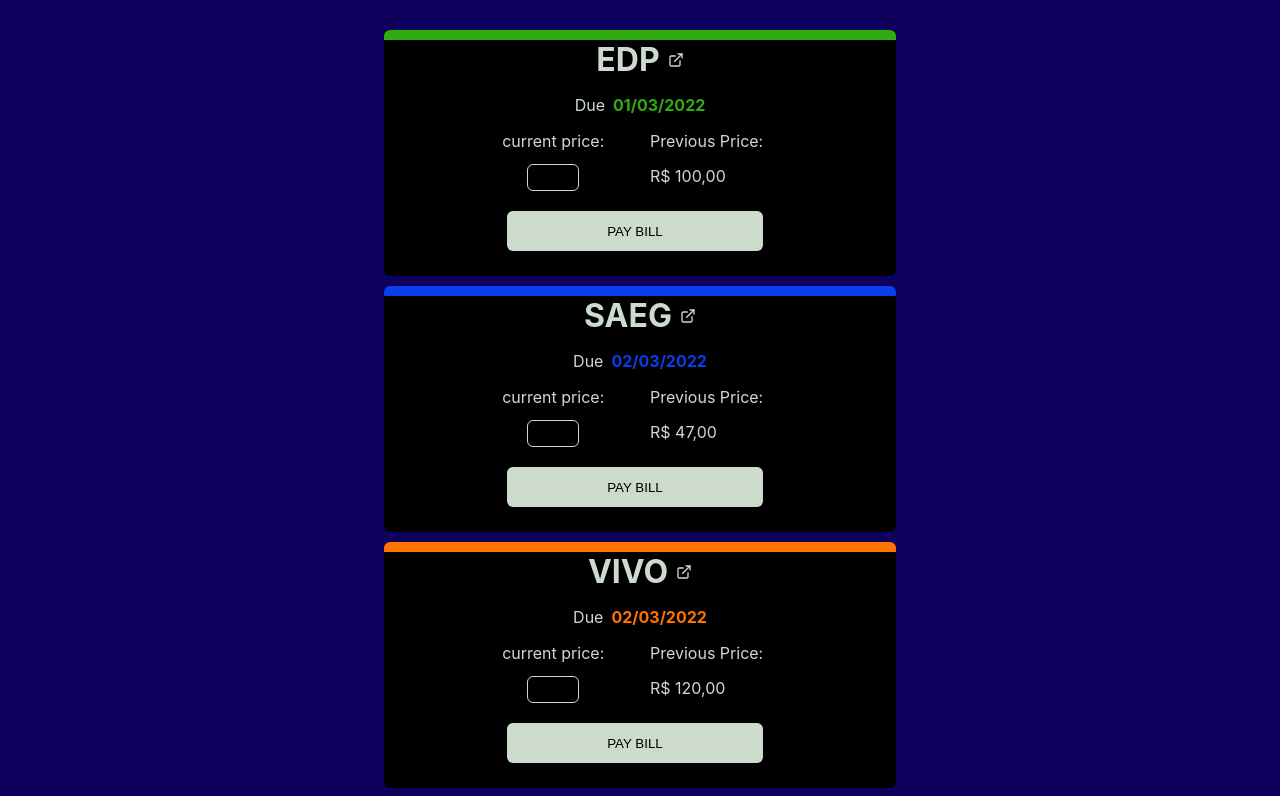
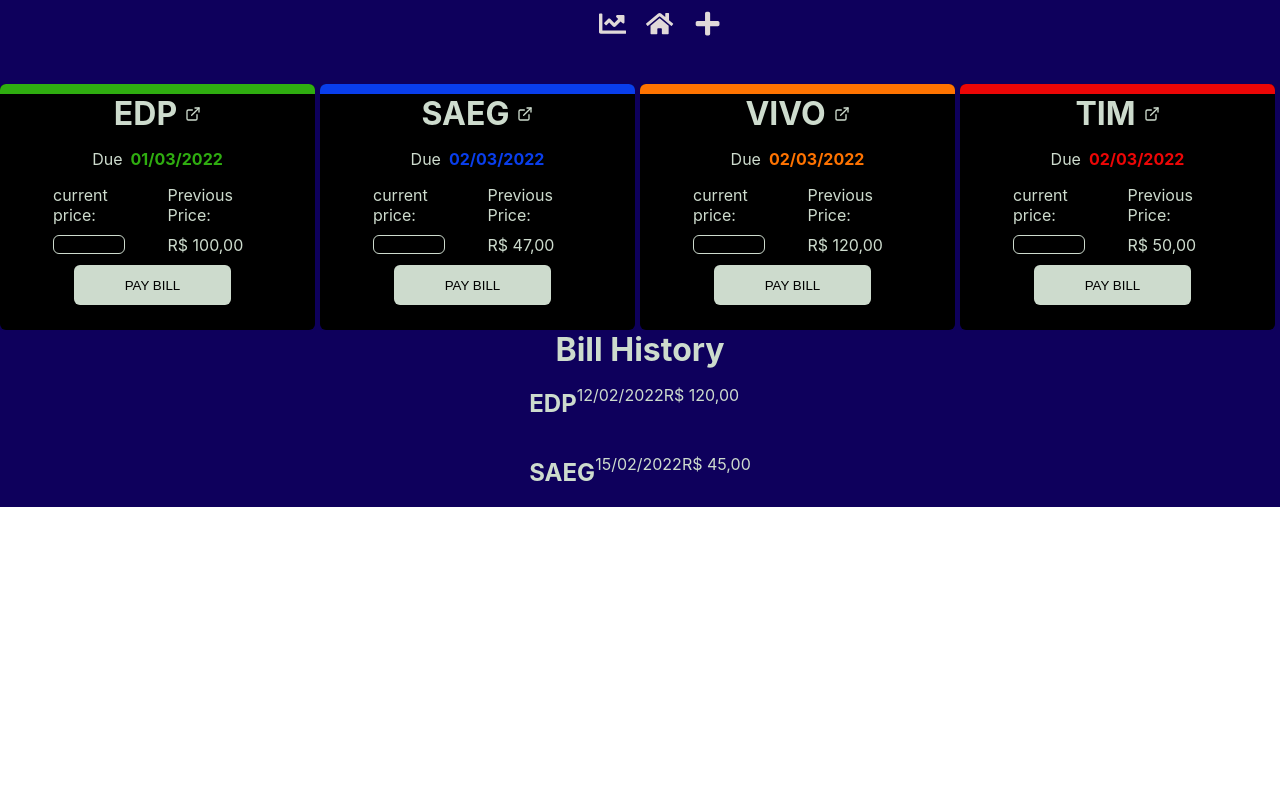
Before and after one commit to akiosTerr/pay-my-bills, a React (Create React App) app: page / in a window 1280 px wide. Shown: the top 796 px of the page. Built offline with nearby package versions, Linux system fonts and the light colour scheme.

Commit message:
Navbar & History components
added react-select

```diff
--- a/package.json
+++ b/package.json
@@ -10,10 +10,12 @@
     "@types/node": "^16.11.26",
     "@types/react": "^17.0.39",
     "@types/react-dom": "^17.0.11",
+    "@types/react-select": "^5.0.1",
     "react": "^17.0.2",
     "react-dom": "^17.0.2",
     "react-icons": "^4.3.1",
     "react-scripts": "5.0.0",
+    "react-select": "^5.2.2",
     "sass": "^1.49.9",
     "typescript": "^4.5.5",
     "web-vitals": "^2.1.4"
--- a/src/App.tsx
+++ b/src/App.tsx
@@ -1,11 +1,15 @@
 import React from 'react';
 import Mainfeed from './components/mainfeed';
+import NavBar from './components/navBar';
+import History from './components/history';
 import './style/base.scss'
 
 function App() {
   return (
     <div className="App">
+      <NavBar></NavBar>
       <Mainfeed></Mainfeed>
+      <History></History>
     </div>
   );
 }
--- /dev/null
+++ b/src/components/history.tsx
@@ -0,0 +1,39 @@
+import HistoryItem, { HistoryItemType } from "./historyItem";
+import '../style/history.scss'
+import Select from 'react-select'
+
+
+function History() {
+    const historyItems: HistoryItemType[] = [
+        {
+            title: 'EDP',
+            value: 'R$ 120,00',
+            date: '12/02/2022'
+        },
+        {
+            title: 'SAEG',
+            value: 'R$ 45,00',
+            date: '15/02/2022'
+        }
+    ]
+    const monthOptions = ['July', 'August'];
+
+    return (
+        <div className="history">
+            <h1 className="history-title">
+                Bill History
+            </h1>
+            {/* <Select options={monthOptions} /> */}
+            <div className="history-array">
+                {historyItems.map(item =>
+                    (
+                        <HistoryItem historyItemProp={item}></HistoryItem>
+                    ))
+                }
+            </div>
+
+        </div>
+    );
+}
+
+export default History;
--- /dev/null
+++ b/src/components/historyItem.tsx
@@ -0,0 +1,22 @@
+export interface HistoryItemType {
+    title: string
+    value: string
+    date: string
+}
+
+interface PropType {
+    historyItemProp : HistoryItemType
+}
+
+function HistoryItem({historyItemProp}:PropType) {
+
+    return (
+        <div className="history-item">
+            <h2 className="title">{historyItemProp.title}</h2>
+            <p className="date">{historyItemProp.date}</p>
+            <p className="value">{historyItemProp.value}</p>
+        </div>
+     );
+}
+
+export default HistoryItem;
--- /dev/null
+++ b/src/components/navBar.tsx
@@ -0,0 +1,23 @@
+import { FaChartLine, FaPlus, FaHome } from "react-icons/fa"
+import "../style/navbar.scss"
+
+
+function NavBar() {
+    return (
+        <div className="header-nav-bar">
+            <ul className="nav-bar">
+                <li className="nav-bar-item">
+                    <FaChartLine></FaChartLine>
+                </li>
+                <li className="nav-bar-item">
+                    <FaHome></FaHome>
+                </li>
+                <li className="nav-bar-item">
+                    <FaPlus></FaPlus>
+                </li>
+            </ul>
+        </div>
+     );
+}
+
+export default NavBar;
--- /dev/null
+++ b/src/style/history.scss
@@ -0,0 +1,20 @@
+$base-text: #cddbcd;
+
+.history {
+    margin: auto;
+    width: 100%;
+    color: $base-text;
+    .history-title {
+        text-align: center;
+    }
+    .history-array  {
+        width: fit-content;
+        margin: auto;
+        display: flex;
+        flex-direction: column;
+        .history-item {
+            display: flex;
+            flex-direction: row;
+        }
+    }
+}
--- a/src/style/mainfeed.scss
+++ b/src/style/mainfeed.scss
@@ -26,8 +26,11 @@
 }
 
 .main-feed {
-    margin: auto;
-    width: 40%;
+    display: flex;
+    flex-direction: row;
+    justify-content: center;
+    align-items: center;
+    width: 100%;
     padding-top: 30px;
     .paid::before {
         content: '';
@@ -63,7 +66,7 @@
         color: $base-text;
         background: #000;
         border-radius: 6px;
-        margin-bottom: 10px;
+        margin-right: 5px;
         .title-section {
             display: flex;
             flex-direction: row;
@@ -99,7 +102,7 @@
             .current-price-section {
                 display: flex;
                 flex-direction: column;
-                align-items: center;
+                align-items: flex-start;
                 margin-right: 20px;
                 flex-basis: 30%;
                 height: 60px;
@@ -116,7 +119,7 @@
                     border-radius: 6px;
                     color: $base-text;
                     flex-basis: 50%;
-                    width: 30%;
+                    width: 70%;
                     text-align: center;
 
                     &:focus {
--- /dev/null
+++ b/src/style/navbar.scss
@@ -0,0 +1,19 @@
+$base: #e0d9d9;
+
+
+.header-nav-bar {
+    width: 100%;
+    color: $base;
+    .nav-bar {
+        display: flex;
+        flex-direction: row;
+        justify-content: center;
+        list-style-type: none;
+        margin: 0;
+        .nav-bar-item {
+            font-size: 1.7em;
+            margin: 10px 10px;
+            cursor: pointer;
+        }
+    }
+}
```
Also changed, not shown: src/components/addItemForm.tsx (added, +11 -0 lines), 1 other file (tests, documents, lock files or other folders).
